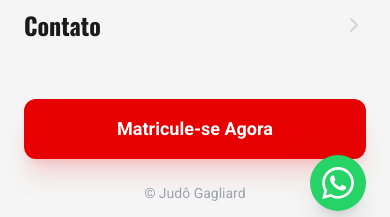
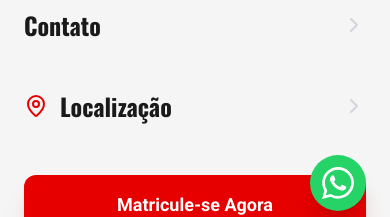
Before and after one commit to nicfuji87/gagliard, a React (Vite) app: page / in a window 390 px wide. Both pictures are taken after a click on the button 358 px from the left and 40 px from the top of the page. Shown: the part 609-826 px from the top of the page. Built offline with nearby package versions, Linux system fonts and the light colour scheme; no server answers; the database is empty.

Commit message:
feat(nav): add location button and fix mobile menu scroll

```diff
--- a/components/Navbar.tsx
+++ b/components/Navbar.tsx
@@ -1,5 +1,5 @@
 import React, { useState, useEffect } from 'react';
-import { Menu, X, ChevronRight } from 'lucide-react';
+import { Menu, X, ChevronRight, MapPin } from 'lucide-react';
 
 const NAV_ITEMS = [
   { label: 'Início', href: '#inicio' },
@@ -52,6 +52,22 @@ export const Navbar: React.FC = () => {
 
     return () => window.removeEventListener('scroll', handleScroll);
   }, []);
+
+  const handleMobileNavClick = (e: React.MouseEvent<HTMLAnchorElement>, href: string) => {
+    e.preventDefault();
+    setIsOpen(false);
+
+    // Small timeout to allow the menu close animation/state update to process
+    // so overflow:hidden is removed before we try to scroll
+    setTimeout(() => {
+      const element = document.querySelector(href);
+      if (element) {
+        element.scrollIntoView({ behavior: 'smooth' });
+        // Optionally update URL hash without scrolling again
+        window.history.pushState(null, '', href);
+      }
+    }, 100);
+  };
 
   return (
     <>
@@ -126,7 +142,7 @@ export const Navbar: React.FC = () => {
                 href={item.href}
                 className={`group flex items-center justify-between py-5 border-b border-gray-100 dark:border-gray-800 transition-colors ${activeSection === item.href ? 'border-l-4 border-l-primary pl-4' : ''
                   }`}
-                onClick={() => setIsOpen(false)}
+                onClick={(e) => handleMobileNavClick(e, item.href)}
                 style={{ transitionDelay: `${index * 50}ms` }}
               >
                 <span className={`text-2xl font-display font-bold transition-colors ${activeSection === item.href
@@ -141,6 +157,23 @@ export const Navbar: React.FC = () => {
                   }`} />
               </a>
             ))}
+
+            {/* External Location Link */}
+            <a
+              href="https://www.google.com/maps/dir/?api=1&destination=ACM+Brasilia+SGAS+608"
+              target="_blank"
+              rel="noopener noreferrer"
+              className="group flex items-center justify-between py-5 border-b border-gray-100 dark:border-gray-800 transition-colors"
+              onClick={() => setIsOpen(false)}
+            >
+              <div className="flex items-center gap-3">
+                <MapPin className="h-6 w-6 text-primary" />
+                <span className="text-2xl font-display font-bold text-text-light dark:text-text-dark group-hover:text-primary transition-colors">
+                  Localização
+                </span>
+              </div>
+              <ChevronRight className="h-6 w-6 text-gray-300 dark:text-gray-600 group-hover:text-primary" />
+            </a>
           </div>
 
           <div className="mt-auto pt-8">
```
